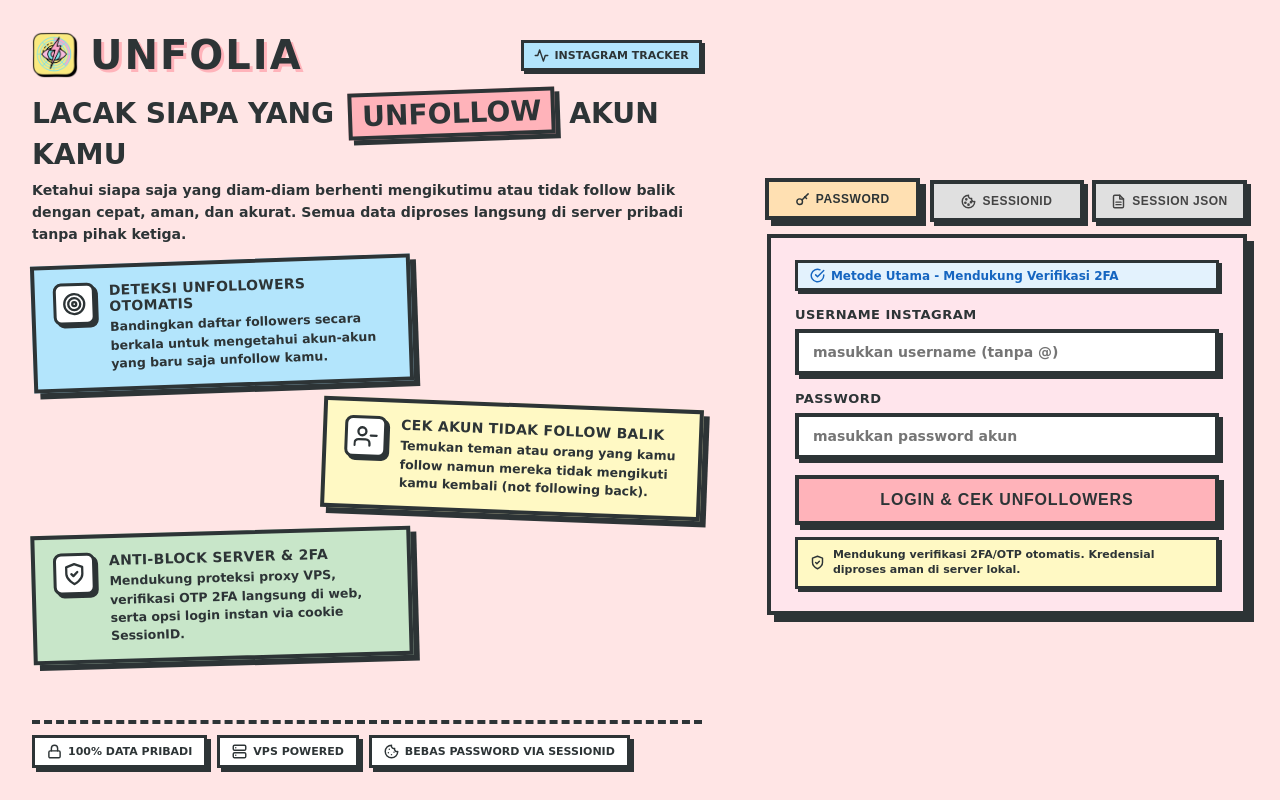
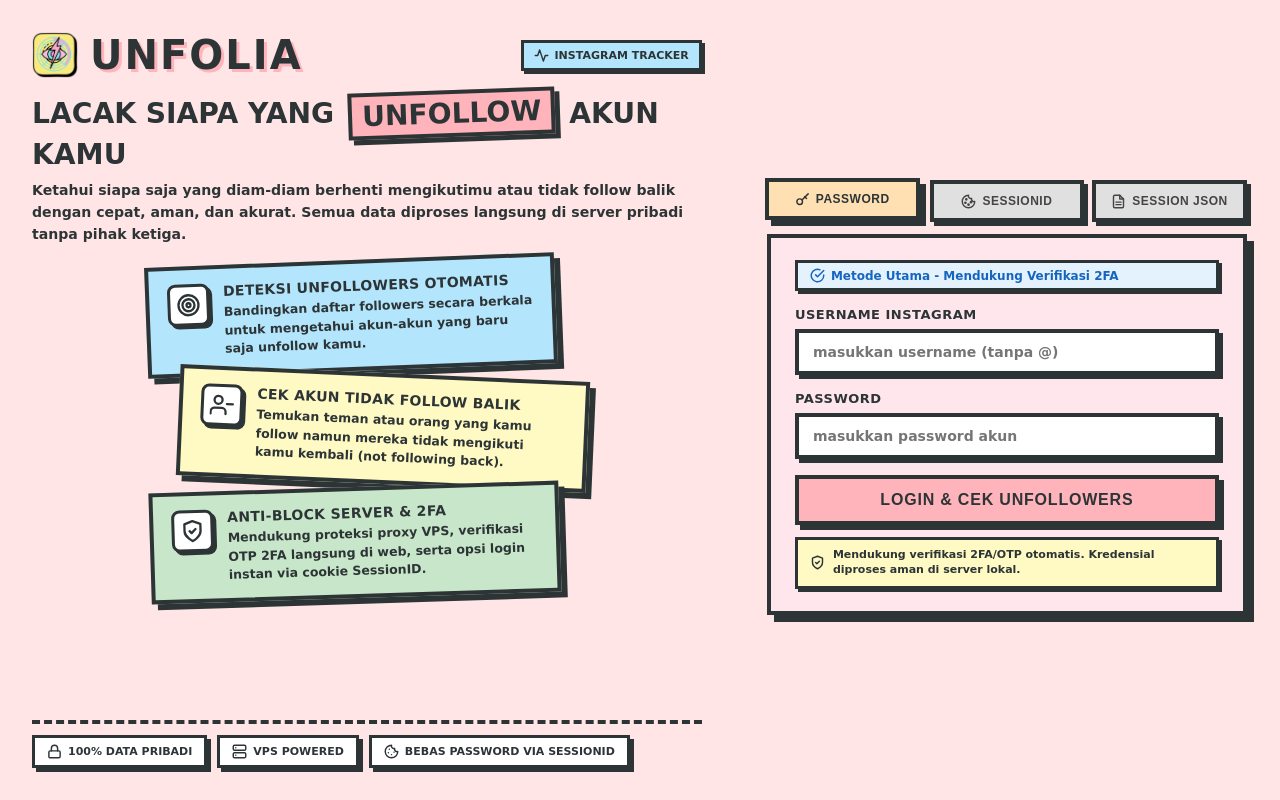
Before and after one commit to Youngstg/UnfollowerChecker, a Flask app: page / in a window 1280 px wide. Run offline with Flask 3, Linux system fonts and the light colour scheme.

Commit message:
style: center feature cards and add playful overlapping clash effect

```diff
--- a/static/css/style.css
+++ b/static/css/style.css
@@ -166,11 +166,12 @@ body.landing-page {
     margin-bottom: clamp(12px, 1.8vh, 18px);
 }
 
-/* Feature Cards Neo-Brutalist Comic: 3 Kotak Pendek Lebar, Lebih Tinggi ke Bawah, Selang-Seling */
+/* Feature Cards Neo-Brutalist Comic: Dipusatkan ke Tengah & Sedikit Beradu/Overlap */
 .feature-grid {
     display: flex;
     flex-direction: column;
-    gap: clamp(14px, 2vh, 22px);
+    align-items: center;
+    gap: 8px;
     margin-bottom: clamp(16px, 2.5vh, 26px);
     width: 100%;
 }
@@ -182,32 +183,35 @@ body.landing-page {
     padding: clamp(14px, 1.8vh, 18px) 18px;
     border: 4px solid #2D3436;
     box-shadow: 6px 6px 0px #2D3436;
-    transition: transform 0.2s cubic-bezier(0.34, 1.56, 0.64, 1), box-shadow 0.2s ease;
-    width: clamp(260px, 78%, 380px);
+    transition: transform 0.2s cubic-bezier(0.34, 1.56, 0.64, 1), box-shadow 0.2s ease, z-index 0.2s ease;
+    width: clamp(280px, 82%, 410px);
+    position: relative;
 }
 
-/* Kotak 1: Di Kiri, Sedikit Miring ke Kiri (-2deg) */
+/* Kotak 1: Berpusat di tengah, geser sedikit ke kiri, miring (-2.2deg) */
 .feature-card:nth-child(1) {
-    align-self: flex-start;
-    transform: rotate(-2deg);
+    transform: translateX(-16px) rotate(-2.2deg);
+    z-index: 1;
 }
 
-/* Kotak 2: Di Kanan, Sedikit Miring ke Kanan (+2.2deg) */
+/* Kotak 2: Berpusat di tengah, geser sedikit ke kanan, miring (+2.5deg), agak beradu dengan kotak atas */
 .feature-card:nth-child(2) {
-    align-self: flex-end;
-    transform: rotate(2.2deg);
+    transform: translateX(16px) rotate(2.5deg);
+    margin-top: -6px;
+    z-index: 2;
 }
 
-/* Kotak 3: Di Kiri, Sedikit Miring ke Kiri (-1.6deg) */
+/* Kotak 3: Berpusat di tengah, geser sedikit ke kiri, miring (-1.8deg), agak beradu dengan kotak atas */
 .feature-card:nth-child(3) {
-    align-self: flex-start;
-    transform: rotate(-1.6deg);
+    transform: translateX(-12px) rotate(-1.8deg);
+    margin-top: -6px;
+    z-index: 3;
 }
 
 .feature-card:hover {
-    transform: translate(-3px, -3px) rotate(0deg) scale(1.02);
-    box-shadow: 8px 8px 0px #2D3436;
-    z-index: 5;
+    transform: translate(-4px, -4px) rotate(0deg) scale(1.03);
+    box-shadow: 9px 9px 0px #2D3436;
+    z-index: 10;
 }
 
 .feature-blue {
```
